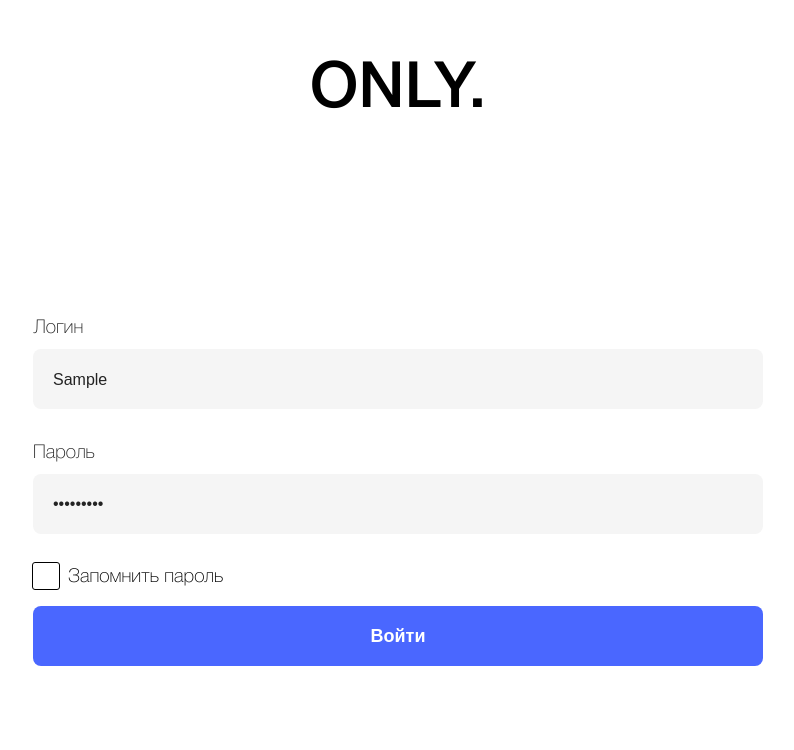
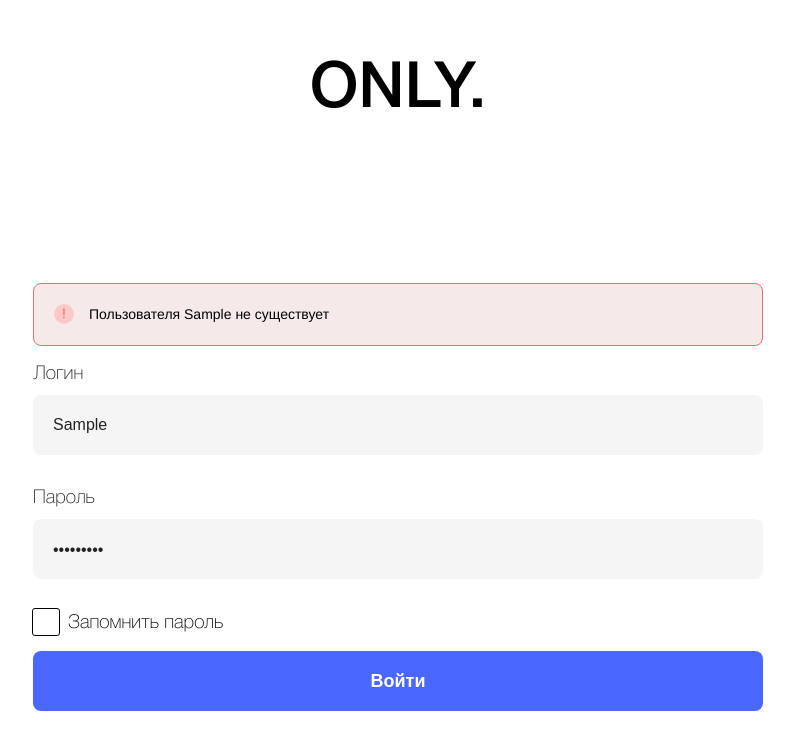
Before and after one commit to grsjob/only_form, a React app: page / in a window 1280 px wide. Both pictures are taken after typing "Sample", "Sample123" into the empty fields and a click on the button "Войти". Shown: the top 750 px of the page, without its empty margins (242-1036 px from the left). Built offline with nearby package versions, Linux system fonts and the light colour scheme; the HTML template or start-up script is replaced by a standard one.

Commit message:
added server error styles

```diff
--- a/src/components/pages/login/Login.tsx
+++ b/src/components/pages/login/Login.tsx
@@ -1,4 +1,4 @@
-import React from "react";
+import React, { useState } from "react";
 import { useForm, Controller } from "react-hook-form";
 import { IUser } from "../../../types/user";
 import { store } from "../../../state/store";
@@ -17,11 +17,14 @@ import {
   StyledInputWrapper,
   StyledLabelForCheckbox,
   StyledLableForInput,
+  StyledServerError,
   StyledSubmitButton,
 } from "./loginStyles";
 
 const Login = () => {
   const { users } = useStore(({ user }) => user);
+  const [serverError, setServerError] = useState(false);
+  const [invalidUser, setInvalidUser] = useState("");
   const navigate = useNavigate();
   const {
     register,
@@ -45,6 +48,9 @@ const Login = () => {
       store.dispatch(setCurrentUser(registeredUser.login));
 
       navigate("/profile");
+    } else {
+      setServerError(true);
+      setInvalidUser(data.login);
     }
   };
   const handleBlur = (e) => {
@@ -53,6 +59,11 @@ const Login = () => {
   };
   return (
     <StyledForm onSubmit={handleSubmit(onSubmit)}>
+      {serverError && (
+        <StyledServerError>
+          Пользователя {invalidUser} не существует
+        </StyledServerError>
+      )}
       <StyledLableForInput>Логин</StyledLableForInput>
       <Controller
         name="login"
--- a/src/components/pages/login/loginStyles.ts
+++ b/src/components/pages/login/loginStyles.ts
@@ -83,3 +83,28 @@ export const StyledSubmitButton = styled.button`
     opacity: 0.8;
   }
 `;
+
+export const StyledServerError = styled.p`
+  background-color: #f5e9e9;
+  border: 1px solid #e26f6f;
+  padding: 22px 55px;
+  border-radius: 8px;
+  font-size: 14px;
+  line-height: 17px;
+  font-weight: 500;
+  position: relative;
+  &:after {
+    content: "!";
+    position: absolute;
+    width: 20px;
+    height: 20px;
+    display: flex;
+    justify-content: center;
+    align-items: center;
+    top: 20px;
+    left: 20px;
+    color: #ee6565;
+    background-color: #ffc8c8;
+    border-radius: 50%;
+  }
+`;
```
